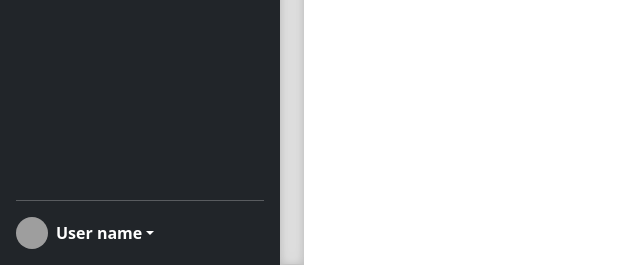
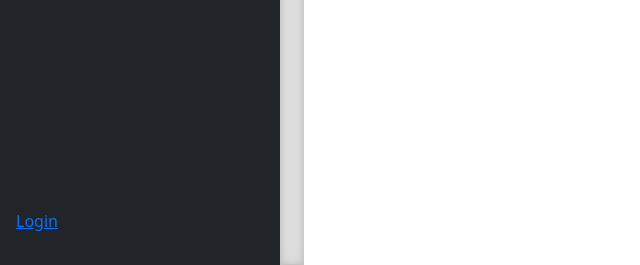
Before and after one commit to PlacidSerene/Django-Web-Coin, a Django app: page /test in a window 1280 px wide. Shown: the part 535-800 px from the top of the page, without its empty margins (0-640 px from the left). Run offline with Django 3.2, Linux system fonts and the light colour scheme; parts of the project's set-up code (start-up, migrations or seed data) failed here and were passed over; grey boxes are pictures that could not be loaded.

Commit message:
login and logout

```diff
--- a/crypto/coins/static/coins/css/styles.css
+++ b/crypto/coins/static/coins/css/styles.css
@@ -5,7 +5,6 @@
 
 .scroll {
   width: 1500px;
-  height: 150px;
   overflow-x: hidden;
   overflow-y: auto;
 }
--- a/crypto/coins/templates/coins/base.html
+++ b/crypto/coins/templates/coins/base.html
@@ -171,27 +171,27 @@
                 </li>
 
             </ul>
+            {% if user.is_authenticated %}
             <hr>
             <div class="dropdown">
                 <a href="#" class="d-flex align-items-center text-white text-decoration-none dropdown-toggle"
                     id="dropdownUser1" data-bs-toggle="dropdown" aria-expanded="false">
                     <img src="https://github.com/mdo.png" alt="" width="32" height="32" class="rounded-circle me-2">
-                    <!-- {% if user.is_authenticated %}
-                    {% else %}
-
-                    {% endif %} -->
-                    <strong>User name</strong>
+                    <strong>{{user.username}}</strong>
                 </a>
                 <ul class="dropdown-menu dropdown-menu-dark text-small shadow" aria-labelledby="dropdownUser1">
-                    <li><a class="dropdown-item" href="#">New project...</a></li>
-                    <li><a class="dropdown-item" href="#">Settings</a></li>
                     <li><a class="dropdown-item" href="#">Profile</a></li>
                     <li>
                         <hr class="dropdown-divider">
                     </li>
-                    <li><a class="dropdown-item" href="#">Sign out</a></li>
+                    <li><a class="dropdown-item" href="{% url 'logout' %}">Sign out</a></li>
                 </ul>
             </div>
+            {% else %}
+            <a href="{% url 'login' %}">
+                <p>Login</p>
+            </a>
+            {% endif %}
         </div>
 
         <div class="b-example-divider"></div>
--- a/crypto/coins/urls.py
+++ b/crypto/coins/urls.py
@@ -5,5 +5,6 @@ from . import views
 urlpatterns = [
     path('', views.index, name='index'),
     path('test', views.test, name='test'),
-    path('login',views.login, name='login')
+    path('login',views.login_view, name='login'),
+    path("logout", views.logout_view, name="logout"),
 ]
--- a/crypto/coins/views.py
+++ b/crypto/coins/views.py
@@ -1,7 +1,7 @@
 from django.shortcuts import render
 from django.http import HttpResponse, HttpResponseRedirect, Http404
 from django.contrib.auth import authenticate, login, logout
-
+from django.urls import reverse
 # Create your views here.
 import requests
 # from .data_processing import get_data
@@ -15,19 +15,17 @@ def index(request):
     return render(request, 'coins/index.html', {
         'coins': data
     })
-def login(request):
+def login_view(request):
     if request.method == "POST":
-
         # Attempt to sign user in
         username = request.POST["username"]
         password = request.POST["password"]
         print(username, ":", type(username), password, ":", type(password))
         user = authenticate(request, username=username, password=password)
-
+        print(user)
         # Check if authentication successful
         if user is not None:
             login(request, user)
-            print('successful login')
             return HttpResponseRedirect(reverse("index"))
         else:
             return render(request, "coins/login.html", {
@@ -35,6 +33,10 @@ def login(request):
             })
     else:
         return render(request, 'coins/login.html')
+
+def logout_view(request):
+    logout(request)
+    return HttpResponseRedirect(reverse("index"))
 
 def test(request):
     # Generating some data for plots.
```
Also changed, not shown: crypto/db.sqlite3.
